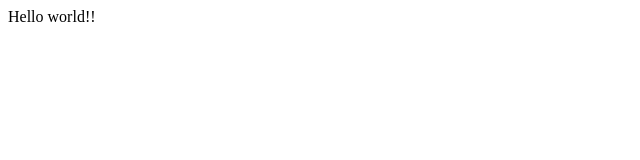
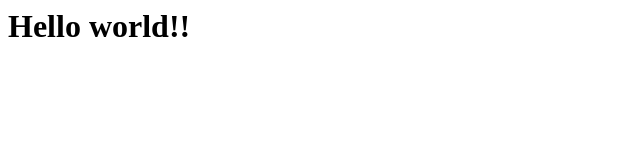
Before and after one commit to jihun5914/jihun5914.github.io, a plain HTML site: page index.html in a window 1280 px wide. Shown: the whole page, without its empty margins (0-640 px from the left). Drawn offline with Linux system fonts and the light colour scheme.

Commit message:
Update index.html

```diff
--- a/index.html
+++ b/index.html
@@ -2,7 +2,7 @@
   <head>
 
     <body>
-      Hello world!!
+    <h1>Hello world!!</h1>
     </body>
   </head>
 </html>
```
